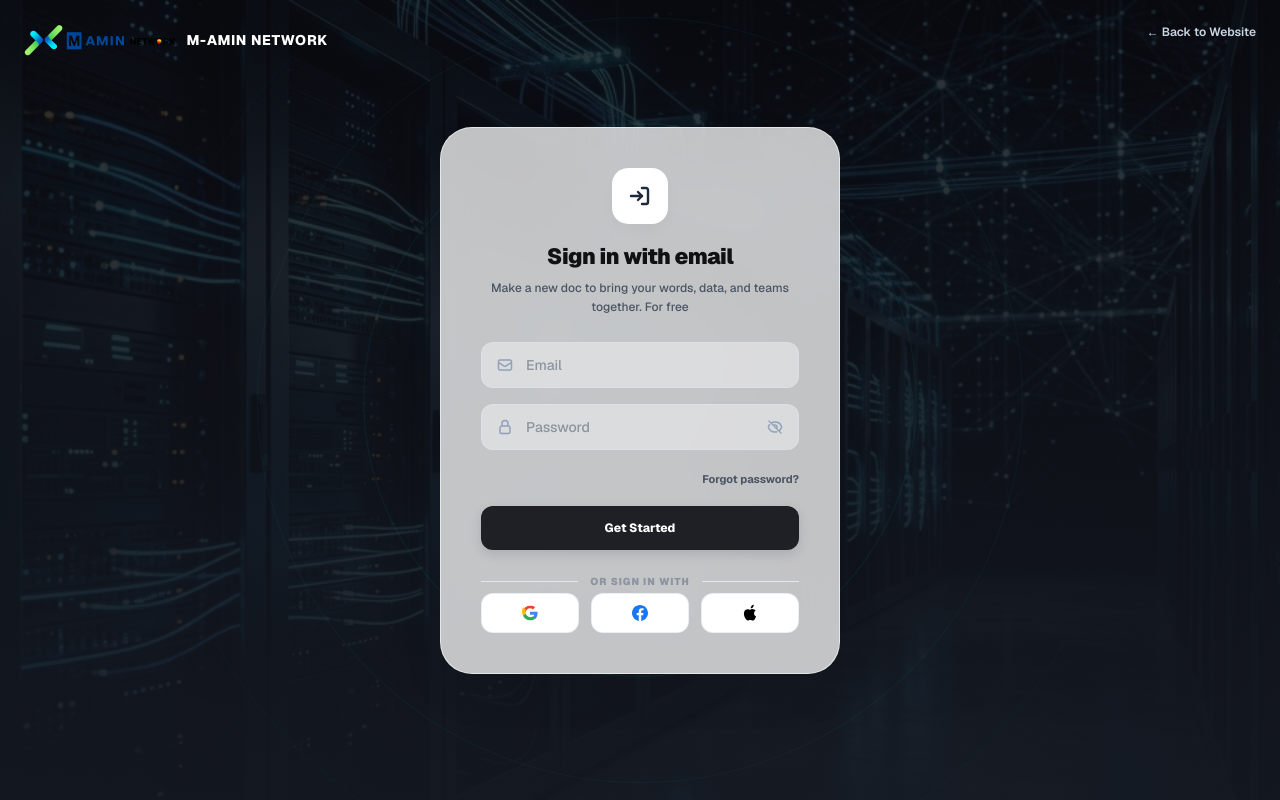
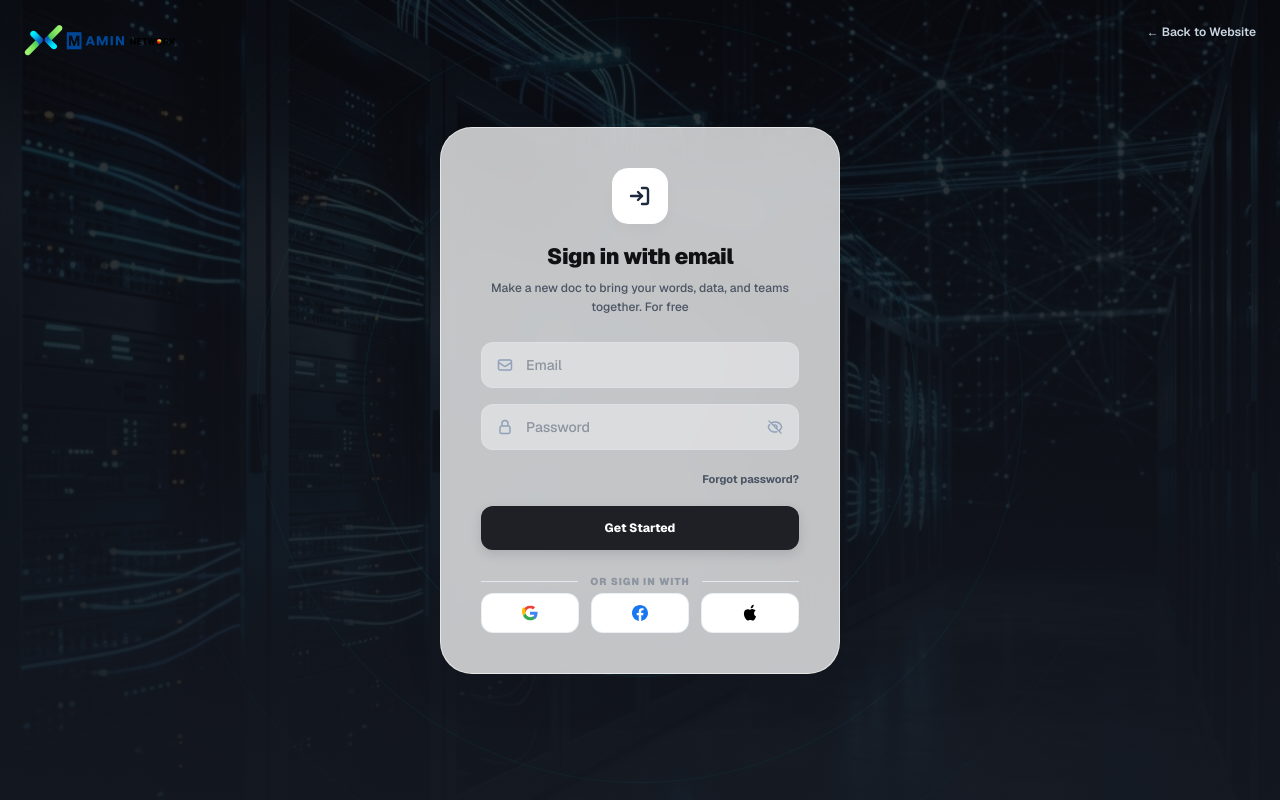
Before and after one commit to princeshiamofficial/M-Amin-Network, a Next.js app: page /admin in a window 1280 px wide. Built offline with nearby package versions, Linux system fonts and the light colour scheme.

Commit message:
style: remove text caption next to top-left logo on admin page

```diff
--- a/src/app/admin/page.tsx
+++ b/src/app/admin/page.tsx
@@ -335,15 +335,12 @@ export default function AdminDashboard() {
         </div>
 
         {/* Top-left logo: M-Amin Network */}
-        <div className="absolute top-6 left-6 flex items-center z-20 gap-2.5">
+        <div className="absolute top-6 left-6 flex items-center z-20">
           <img
             src="/logo.png"
             alt="M-Amin Network"
             className="h-8 w-auto object-contain"
           />
-          <span className="font-extrabold text-sm tracking-wider text-white uppercase font-sans">
-            M-Amin Network
-          </span>
         </div>
 
         {/* Back Link (Top Right) */}
```
